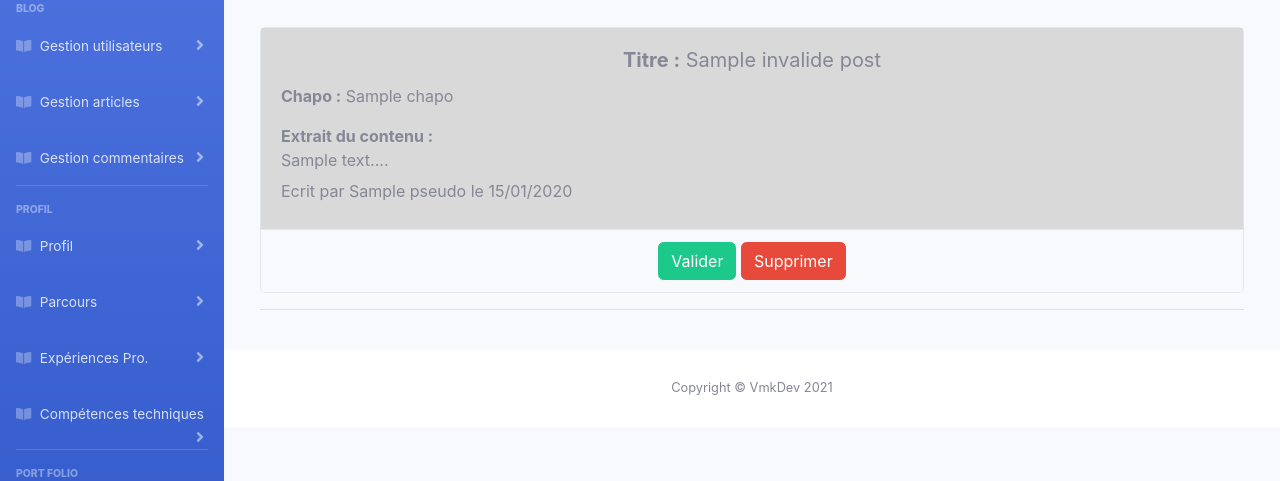
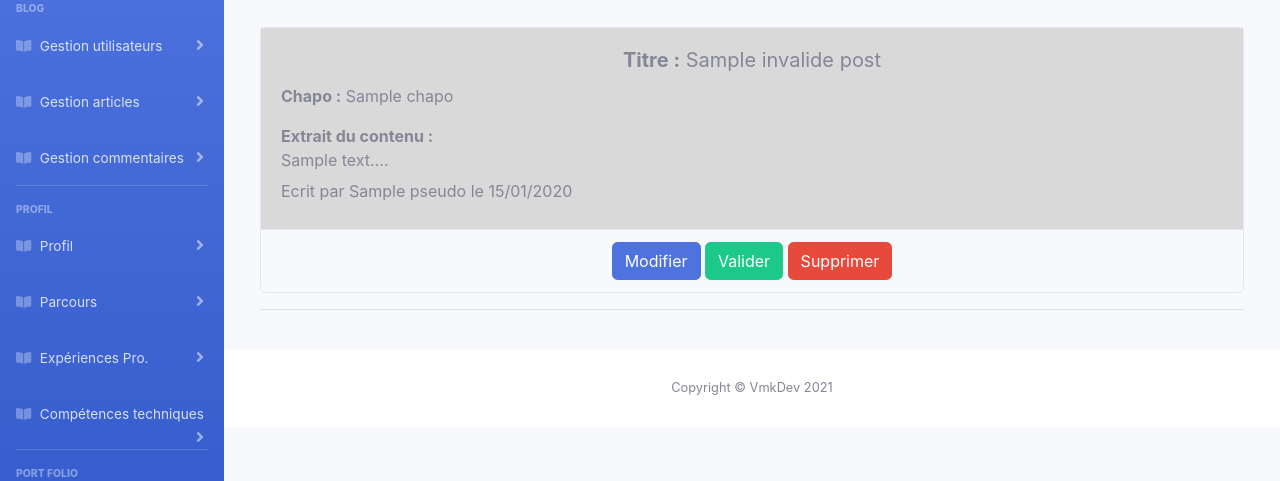
Before and after one commit to vanmarcke/ocr_projet5_blog, a PHP site: template view/admin_waiting_posts.twig in a window 1280 px wide. Shown: the part 199-680 px from the top of the page. Run offline with PHP 8.4, Linux system fonts and the light colour scheme; the template is opened without the code that fills it: most values are stand-ins (such as "Sample title", 1, 10 or a date in 2020); some libraries are stand-ins or nearby versions.

Commit message:
add edit pending post in admin

```diff
--- a/view/admin.twig
+++ b/view/admin.twig
@@ -48,7 +48,8 @@
 						{{invalidePost.date_comment|date("d/m/Y")}}</h6>
 				</div>
 				<form class="card-footer text-center" method="post" action="Administration">
-					<button class="btn btn-success text-center" type="submit" name="idPublishPost" value="{{invalidePost.id}}">Valider</button>
+					<a class="btn btn-primary" href="Modifier-Article-{{ invalidePost.id }}">Modifier</a>
+					<button class="btn btn-success" type="submit" name="idPublishPost" value="{{invalidePost.id}}">Valider</button>
 					<button class="btn btn-danger" type="submit" name="idDeletePost" value="{{invalidePost.id}}">Supprimer</button>
 				</form>
 			</div><hr><br>
--- a/view/admin_waiting_posts.twig
+++ b/view/admin_waiting_posts.twig
@@ -30,7 +30,8 @@
 						{{invalidePost.last_date_change|date("d/m/Y")}}</h6>
 				</div>
 				<form class="card-footer text-center" method="post" action="Administration">
-					<button class="btn btn-success text-center" type="submit" name="idPublishPost" value="{{invalidePost.id}}">Valider</button>
+					<a class="btn btn-primary" href="Modifier-Article-{{ invalidePost.id }}">Modifier</a>
+					<button class="btn btn-success" type="submit" name="idPublishPost" value="{{invalidePost.id}}">Valider</button>
 					<button class="btn btn-danger" type="submit" name="idDeletePost" value="{{invalidePost.id}}">Supprimer</button>
 				</form>
 			</div><hr><br>
```
